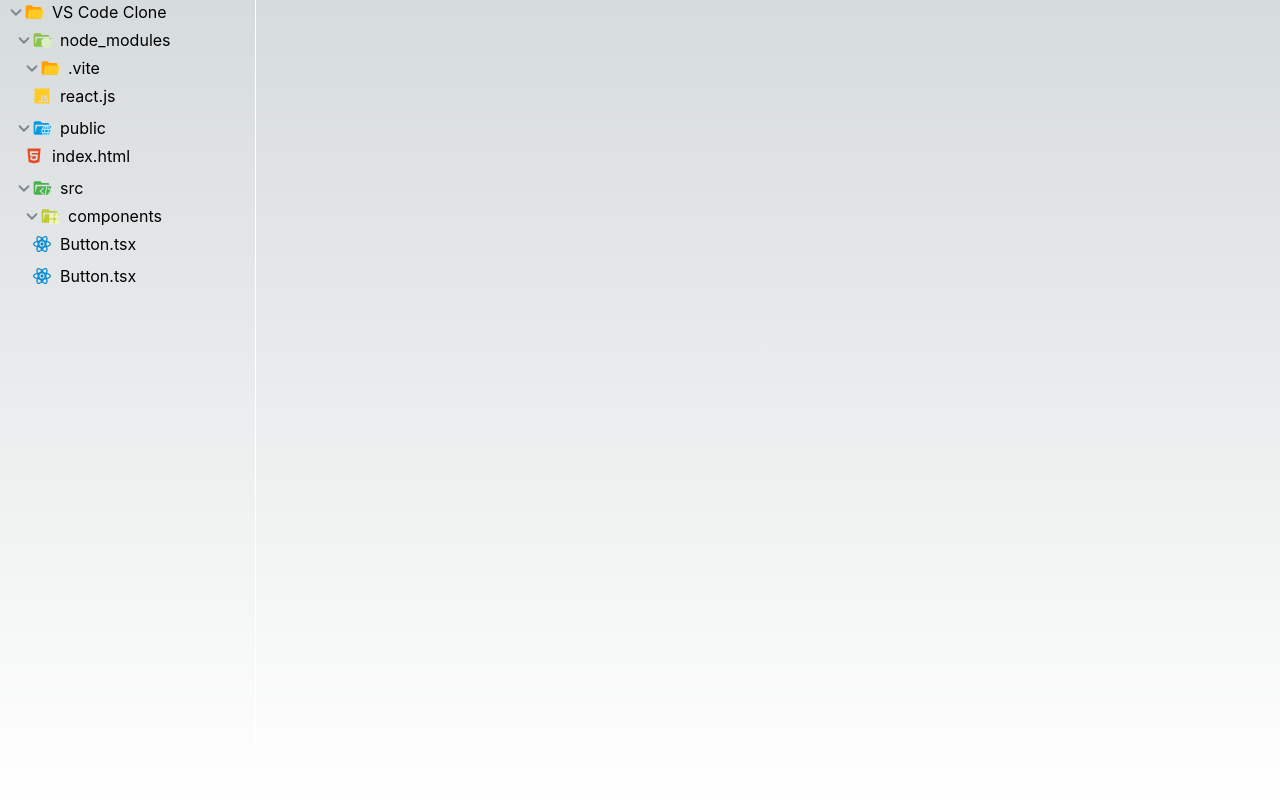
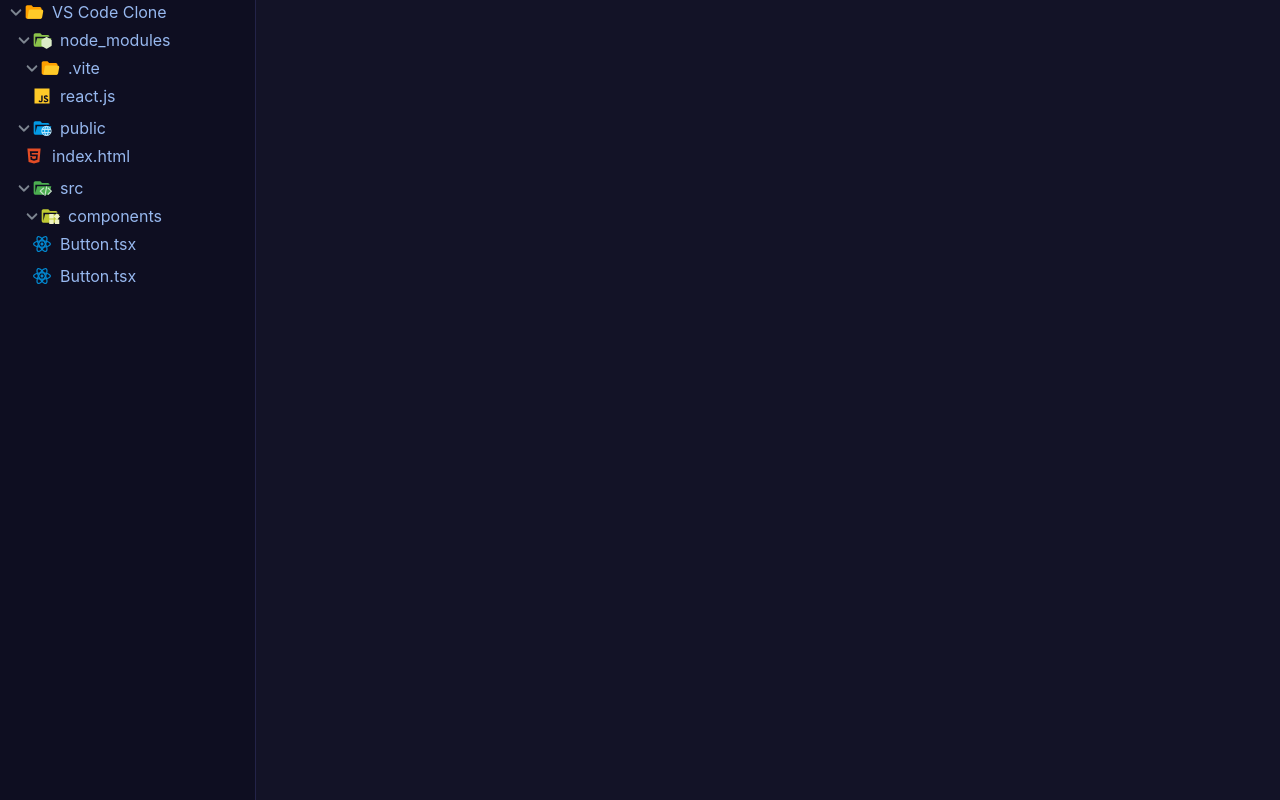
Before and after one commit to abdelilahnaciri/vscode-clone, a React (Vite) app: page / in a window 1280 px wide. Built offline with nearby package versions, Linux system fonts and the light colour scheme.

Commit message:
dispatch selected file content

```diff
--- a/src/App.tsx
+++ b/src/App.tsx
@@ -5,8 +5,8 @@ import { fileTree } from "./data/fileTree";
 function App() {
   return (
     <div>
-      <div className="flex h-screen">
-        <div className="w-64 border-r border-white">
+      <div className="flex h-screen bg-[#131327]">
+        <div className="w-64 border-r border-[#232348] bg-[#0e0e21] text-[#97b8ef]">
           <RecursiveComponent fileTree={fileTree} />
         </div>
         <OpenedFilesBar />
--- a/src/app/features/fileTreeSlice.ts
+++ b/src/app/features/fileTreeSlice.ts
@@ -3,7 +3,7 @@ import { IFile } from "../../interfaces";
 
 interface IClickedFile {
   filename: string;
-  fileContent: string;
+  fileContent: string | undefined;
 }
 
 interface IInitialState {
@@ -24,11 +24,16 @@ export const fileTreeSlice = createSlice({
   initialState,
   reducers: {
     // ** Actions
-    setOpenedFiles: (state, action: PayloadAction<IFile[]>) => {
+    setOpenedFilesAction: (state, action: PayloadAction<IFile[]>) => {
       state.openedFiles = action.payload;
+    },
+    setClickedFileAction: (state, action: PayloadAction<IClickedFile>) => {
+      state.clickedFile.filename = action.payload.filename;
+      state.clickedFile.fileContent = action.payload.fileContent;
     },
   },
 });
 
-export const { setOpenedFiles } = fileTreeSlice.actions;
+export const { setOpenedFilesAction, setClickedFileAction } =
+  fileTreeSlice.actions;
 export default fileTreeSlice.reducer;
--- a/src/components/OpenedFilesBar.tsx
+++ b/src/components/OpenedFilesBar.tsx
@@ -3,7 +3,9 @@ import { RootState } from "../app/store";
 import OpenedFilesBarTab from "./OpenedFilesBarTab";
 
 const OpenedFilesBar = () => {
-  const { openedFiles } = useSelector((state: RootState) => state.tree);
+  const { openedFiles, clickedFile } = useSelector(
+    (state: RootState) => state.tree
+  );
   return (
     <div>
       <div className="flex items-center">
@@ -11,6 +13,7 @@ const OpenedFilesBar = () => {
           <OpenedFilesBarTab key={file.id} file={file} />
         ))}
       </div>
+      {clickedFile.fileContent}
     </div>
   );
 };
--- a/src/components/OpenedFilesBarTab.tsx
+++ b/src/components/OpenedFilesBarTab.tsx
@@ -1,16 +1,28 @@
+import { useDispatch } from "react-redux";
 import { IFile } from "../interfaces";
 import RenderFileIcon from "./RenderFileIcon";
 import CloseIcon from "./SVG/CloseIcon";
+import { setClickedFileAction } from "../app/features/fileTreeSlice";
 
 interface IProps {
   file: IFile;
 }
 
 const OpenedFilesBarTab = ({ file }: IProps) => {
+  const dispatch = useDispatch();
+
+  // ** Handlers:
+  const onClick = () => {
+    const { name, content } = file;
+    dispatch(setClickedFileAction({ filename: name, fileContent: content }));
+  };
   return (
-    <div className="cursor-pointer flex items-center p-2">
+    <div
+      className="cursor-pointer flex items-center p-2 border-b border-[#fac525]"
+      onClick={onClick}
+    >
       <RenderFileIcon filename={file.name} />
-      <span className="flex justify-center items-center w-fit mx-2 p-1">
+      <span className="flex justify-center items-center w-fit mx-2 p-1 italic">
         {file.name}
       </span>
       <span className="hover:bg-[#64646473] duration-300 rounded-md p-[2px]">
--- a/src/components/RecursiveComponent.tsx
+++ b/src/components/RecursiveComponent.tsx
@@ -4,7 +4,7 @@ import BottomArrowIcon from "./SVG/Bottom";
 import RightArrowIcon from "./SVG/Right";
 import RenderFileIcon from "./RenderFileIcon";
 import { useDispatch, useSelector } from "react-redux";
-import { setOpenedFiles } from "../app/features/fileTreeSlice";
+import { setOpenedFilesAction } from "../app/features/fileTreeSlice";
 import { RootState } from "../app/store";
 import { doesFileObjExist } from "../utils/functions";
 
@@ -26,7 +26,7 @@ const RecursiveComponent = ({ fileTree }: IProps) => {
   const onFileClicked = () => {
     const exists = doesFileObjExist(openedFiles, id);
     if (exists) return;
-    dispatch(setOpenedFiles([...openedFiles, fileTree]));
+    dispatch(setOpenedFilesAction([...openedFiles, fileTree]));
   };
   // console.log("File Before JSX:", name);
   return (
--- a/src/data/fileTree.ts
+++ b/src/data/fileTree.ts
@@ -36,7 +36,12 @@ export const fileTree: IFile = {
           isFolder: true,
           children: [
             { id: uuid(), name: "Button.tsx", isFolder: false },
-            { id: uuid(), name: "Button.tsx", isFolder: false },
+            {
+              id: uuid(),
+              name: "Button.tsx",
+              isFolder: false,
+              content: "Hello I'am a Button!",
+            },
           ],
         },
       ],
```
